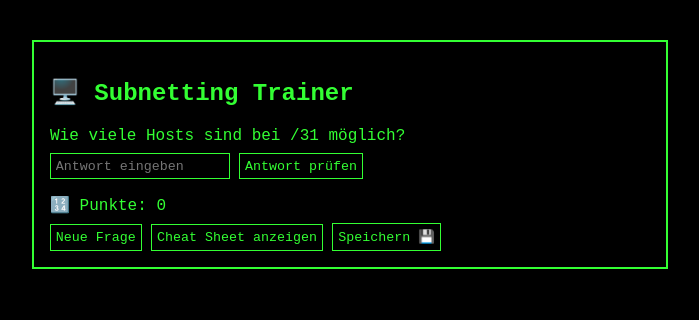
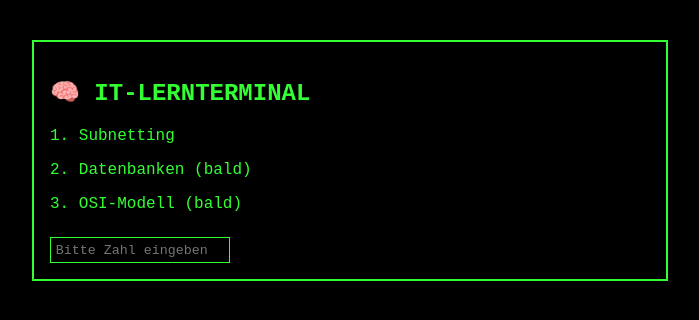
Before and after one commit to yaradotexe/bit-by-bit, a plain HTML site: page index.html in a window 1280 px wide. Shown: the whole page, without its empty margins (8-707 px from the left). Drawn offline with Linux system fonts and the light colour scheme.

Commit message:
Add files via upload

```diff
--- a/index.html
+++ b/index.html
@@ -1,8 +1,9 @@
+
 <!DOCTYPE html>
 <html lang="de">
 <head>
   <meta charset="UTF-8">
-  <title>Subnetting Trainer</title>
+  <title>IT-Lernterminal</title>
   <style>
     body {
       background-color: black;
@@ -23,6 +24,9 @@
       padding: 0.3rem;
       margin-top: 0.5rem;
     }
+    .hidden {
+      display: none;
+    }
     .cheat {
       margin-top: 1rem;
       display: none;
@@ -38,6 +42,15 @@
 </head>
 <body>
   <div class="terminal">
+    <div id="menu">
+      <h2>🧠 IT-LERNTERMINAL</h2>
+      <p>1. Subnetting</p>
+      <p>2. Datenbanken (bald)</p>
+      <p>3. OSI-Modell (bald)</p>
+      <input id="menuInput" placeholder="Bitte Zahl eingeben" onkeydown="handleMenuKey(event)">
+    </div>
+
+    <div id="subnetting" class="hidden">
       <h2>🖥️ Subnetting Trainer</h2>
       <div id="question">Frage wird geladen...</div>
       <input id="answer" placeholder="Antwort eingeben" />
@@ -47,6 +60,7 @@
       <button onclick="newQuestion()">Neue Frage</button>
       <button onclick="toggleCheat()">Cheat Sheet anzeigen</button>
       <button onclick="saveScore()">Speichern 💾</button>
+      <button onclick="backToMenu()">🔙 Zurück zum Menü</button>
       <div class="cheat" id="cheat">
         <p>🎓 Cheat Sheet:</p>
         <ul>
@@ -58,13 +72,27 @@
         </ul>
       </div>
     </div>
+  </div>
 
   <script>
     let current = {};
     let punkte = parseInt(localStorage.getItem('subnetScore')) || 0;
 
+    function handleMenuKey(event) {
+      if (event.key === 'Enter') {
+        const choice = document.getElementById('menuInput').value;
+        if (choice === '1') {
+          document.getElementById('menu').classList.add('hidden');
+          document.getElementById('subnetting').classList.remove('hidden');
+          newQuestion();
+        } else {
+          alert('Modul noch nicht verfügbar 😢');
+        }
+      }
+    }
+
     function randomCIDR() {
-      const prefix = Math.floor(Math.random() * 8) + 24; // /24 bis /31
+      const prefix = Math.floor(Math.random() * 8) + 24;
       return prefix;
     }
 
@@ -107,7 +135,10 @@
       cheat.style.display = cheat.style.display === 'none' ? 'block' : 'none';
     }
 
-    newQuestion();
+    function backToMenu() {
+      document.getElementById('subnetting').classList.add('hidden');
+      document.getElementById('menu').classList.remove('hidden');
+    }
   </script>
 </body>
 </html>
```
Lines whose indentation alone changed are shown as unchanged.
